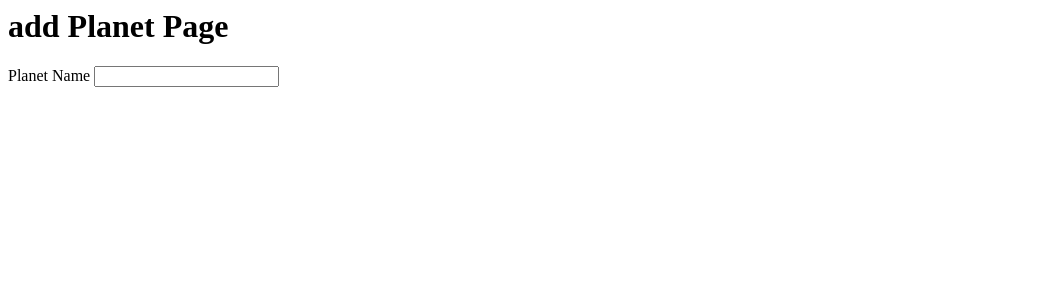
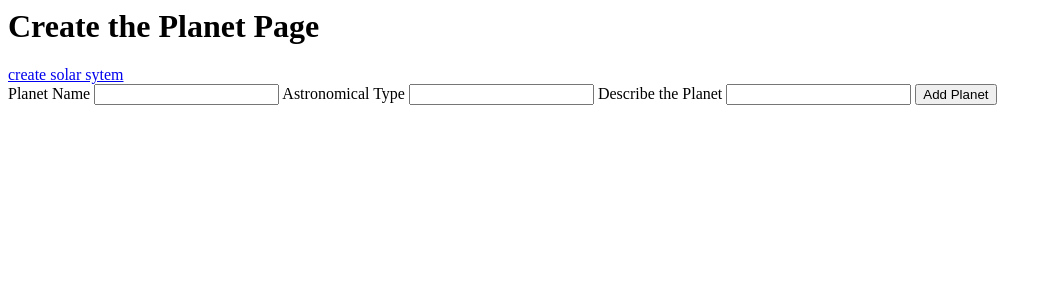
Before and after one commit to BlakeLewis1/SolarIndex, a Flask app: page /planet in a window 1280 px wide. Shown: the top 300 px of the page, without its empty margins (0-1052 px from the left). Run offline with Flask 2, Linux system fonts and the light colour scheme.

Commit message:
adding update next

```diff
--- a/application/__init__.py
+++ b/application/__init__.py
@@ -4,7 +4,7 @@ from os import getenv
 
 app = Flask(__name__)
 
-app.config['SQLALCHEMY_DATABASE_URI'] = getenv('SOLARDB_URI')
+app.config['SQLALCHEMY_DATABASE_URI'] = getenv('SOLAR_DB')
 app.config['SECRET_KEY'] = getenv('SECRET_KEY')
 db = SQLAlchemy(app)
 
--- a/application/forms.py
+++ b/application/forms.py
@@ -9,7 +9,7 @@ class PlanetForm(FlaskForm):
             Length(min=2, max=30)
         ]
     )
-    planet_type = StringField('Planet Type',
+    astronomical_type = StringField('Astronomical Type',
         validators = [
             DataRequired(),
             Length(min=2, max=30)
@@ -22,3 +22,34 @@ class PlanetForm(FlaskForm):
         ]
     )
     submit = SubmitField('Add Planet')
+
+class SolarForm(FlaskForm):
+    solar_name = StringField('Solar Name',
+    validators = [
+        DataRequired(),
+        Length(min=2, max=50)
+
+        ]
+    )
+    submit = SubmitField('Add SolarSystem')
+
+class UpdatePlanetForm(FlaskForm):
+    planet_name = StringField('Planet Name',
+    validators = [
+        DataRequired(),
+        Length(min=2, max=50)
+        ]
+    )
+    astronomical_type = StringField('astronomical Type',
+        validators = [
+            DataRequired(),
+            Length(min=2, max=50)
+        ]
+    )
+    describe = StringField('Describe the Planet',
+        validators = [
+            DataRequired(),
+            Length(min=2, max=1000)
+        ]
+    )
+    submit = SubmitField('Add Planet')
--- a/application/routes.py
+++ b/application/routes.py
@@ -1,21 +1,24 @@
 from flask import render_template, redirect, url_for
 from application import app, db
-from application.models import Planets
-from application.forms import PlanetForm
+from application.models import Planets, Solar
+from application.forms import PlanetForm, SolarForm
 
 @app.route('/')
 @app.route('/home')
+
 def home():
-    return render_template('home.html', title='Home')
+    planets = Planets.query.all()
+    return render_template('home.html', title='Home', planets = planets)
 
 
 @app.route('/planet', methods=['GET', 'POST'])
 def post():
     form = PlanetForm()
+
     if form.validate_on_submit():
         planetData = Planets(
             planet_name = form.planet_name.data,
-            planet_type = form.planet_type.data,
+            astronomical_type = form.astronomical_type.data,
             describe = form.describe.data
         )
 
@@ -27,4 +30,36 @@ def post():
     else:
         print(form.errors)
 
-    return render_template('planet.html', title='add Planet', form=form)
+
+
+    return render_template('planet.html', title='Create the Planet', form=form)
+
+@app.route('/solar', methods=['GET', 'POST'])
+def solar():
+    form = SolarForm()
+    if form.validate_on_submit():
+        solarData = Solar(
+                solar_name = form.solar_name.data
+                )
+        db.session.add(solarData)
+        db.session.commit()
+
+        return redirect(url_for('planet'))
+    else:
+        print(form.errors)
+    return render_template('solar.html', title='start your solar system', form=form)
+
+@app.route('/planet', methods=['GET', 'POST'])
+def planet():
+    form = UpdatePlanetForm()
+    if form.validate_on_submit():
+        planet_name = form.first_name.data
+        astronomical_type = form.astronomical_type.data
+        describe = form.describe.data
+        db.session.commit()
+        return redirect(url_for('home'))
+   # elif request.method == 'GET':
+     #   form.planet_name.data = planet_name
+      #  form.astronomical_type.data = astronomical_name
+       # form.describe.data = describe
+    return render_template('planet.html', title='planet', form=form)
--- a/application/templates/layout.html
+++ b/application/templates/layout.html
@@ -6,8 +6,16 @@
 </head>
 
 <body>
+<h1>{{  title  }} Page</h1>
+<nav>
+         <a href="{{ url_for('solar')  }}">create solar sytem</a>
 
-<h1>{{  title  }} Page</h1>
+
+
+
+</nav>
+
+
 {% block body_content %}{% endblock %}
 </body>
 
--- a/application/templates/planet.html
+++ b/application/templates/planet.html
@@ -6,6 +6,7 @@
     <!-- the form -->
     <form method='POST' action=''>
         <!-- first_name.label is the text displayed on the screen next to the text box -->
+        {{ form.hidden_tag() }}
         {{ form.planet_name.label }}
         <!-- first_name is the input field, a text box in this case -->
         {{ form.planet_name }}
@@ -22,6 +23,27 @@
             </div>
         <!-- end the if statement -->
         {% endif %}
+	{{ form.astronomical_type.label }}
+	{{ form.astronomical_type }}
+
+	{% if form.astronomical_type.errors %}
+	<div class="error">
+	    {% for error in form.astronomical_type.errors %}
+	        <span>{{ error }}</span>
+	    {% endfor %}
+	</div>
+	{% endif %}
+	{{ form.describe.label }}
+        {{ form.describe }}
+        {% if form.describe.errors %}
+        <div class="error">
+            {% for error in form.describe.errors %}
+                <span>{{ error }}</span>
+            {% endfor %}
+	{% endif %}
+    {{ form.submit }}
+
+        </div>
     </form>
 </div>
 {% endblock %}
```
Also changed, not shown: application/models.py (+12 -3 lines), application/templates/home.html (+9 -0 lines), application/templates/solar.html (added, +18 -0 lines).
